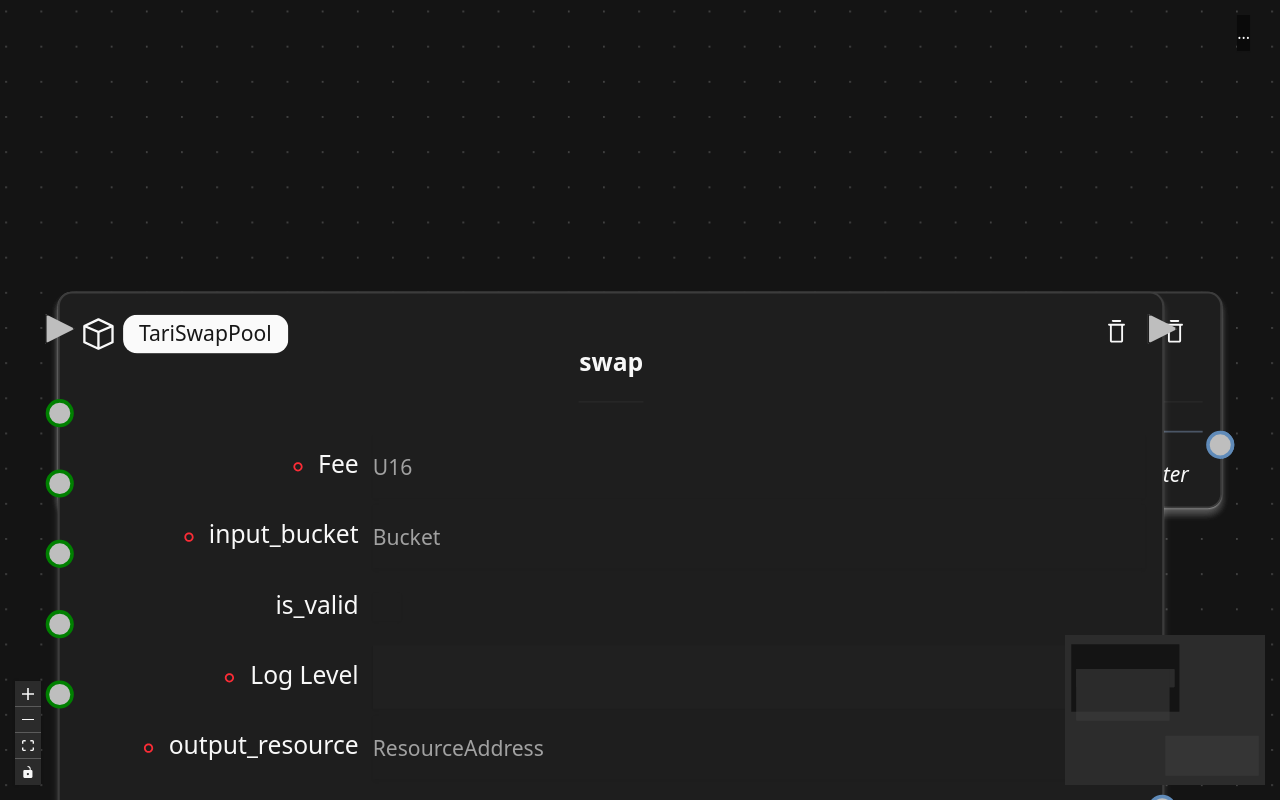
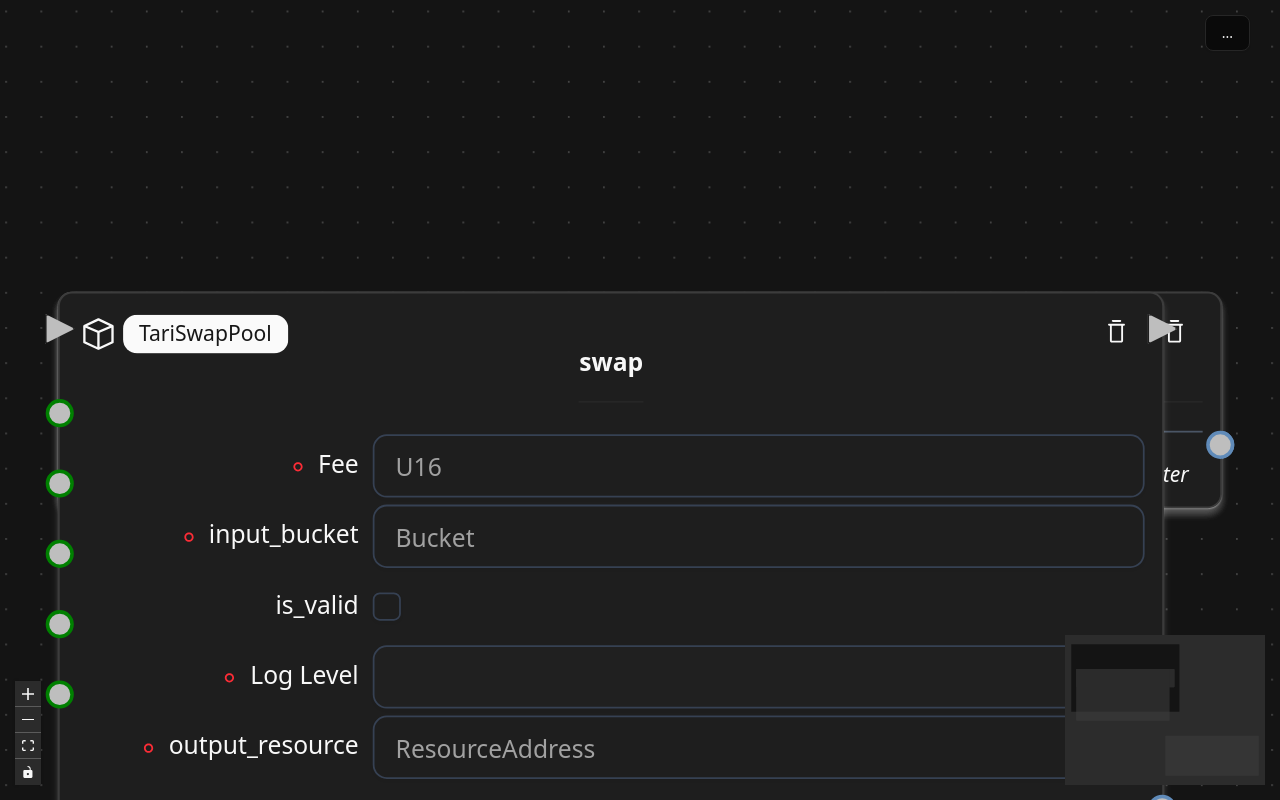
Before and after one commit to tari-project/tari-vscode-nocode-extension, a React (Vite) app in the folder packages/tari-extension-query-builder/: page / in a window 1280 px wide. Built offline with nearby package versions, Linux system fonts and the light colour scheme.

Commit message:
Update css

```diff
--- a/package.json
+++ b/package.json
@@ -1,6 +1,6 @@
 {
   "name": "tari-extension",
-  "version": "0.0.11",
+  "version": "0.0.12",
   "description": "Tari VS Code extension",
   "type": "module",
   "keywords": [],
--- a/packages/tari-extension-common/package.json
+++ b/packages/tari-extension-common/package.json
@@ -1,7 +1,7 @@
 {
   "name": "@tari-project/tari-extension-common",
   "private": false,
-  "version": "0.0.11",
+  "version": "0.0.12",
   "description": "Tari VS Code extension common code",
   "scripts": {
     "build:cjs": "tsc -p tsconfig.json",
--- a/packages/tari-extension-query-builder-webview/package.json
+++ b/packages/tari-extension-query-builder-webview/package.json
@@ -1,7 +1,7 @@
 {
   "name": "tari-extension-query-builder-webview",
   "private": true,
-  "version": "0.0.11",
+  "version": "0.0.12",
   "type": "module",
   "scripts": {
     "dev": "vite",
--- a/packages/tari-extension-query-builder/package.json
+++ b/packages/tari-extension-query-builder/package.json
@@ -1,7 +1,7 @@
 {
   "name": "@tari-project/tari-extension-query-builder",
   "private": false,
-  "version": "0.0.11",
+  "version": "0.0.12",
   "type": "module",
   "scripts": {
     "dev": "vite",
--- a/packages/tari-extension-query-builder/src/browser-defaults.css
+++ b/packages/tari-extension-query-builder/src/browser-defaults.css
@@ -125,22 +125,6 @@
   margin-inline-end: 40px;
 }
 
-/* Form elements */
-button,
-input,
-optgroup,
-select,
-textarea {
-  font-family: inherit; /* Inherit font from parent */
-  font-size: 100%; /* Default font size */
-  line-height: 1.15; /* Maintain consistent line-height */
-  margin: 0; /* Remove potential margin from preflight */
-  padding: initial; /* Remove padding, let browser defaults or specific styles apply */
-  border: initial; /* Restore default borders */
-  border-radius: initial; /* Restore default border-radius */
-  appearance: auto; /* Restore browser-specific styling for form elements */
-}
-
 button,
 [type="button"],
 [type="reset"],
--- a/packages/tari-extension-webview/package.json
+++ b/packages/tari-extension-webview/package.json
@@ -1,7 +1,7 @@
 {
   "name": "tari-extension-webview",
   "private": true,
-  "version": "0.0.11",
+  "version": "0.0.12",
   "type": "module",
   "scripts": {
     "dev": "vite",
--- a/packages/tari-extension/package.json
+++ b/packages/tari-extension/package.json
@@ -1,7 +1,7 @@
 {
   "name": "tari-extension",
   "publisher": "TariLabsLLC",
-  "version": "0.0.11",
+  "version": "0.0.12",
   "displayName": "Tari Ootle",
   "description": "Improves the Tari experience",
   "keywords": [
```
